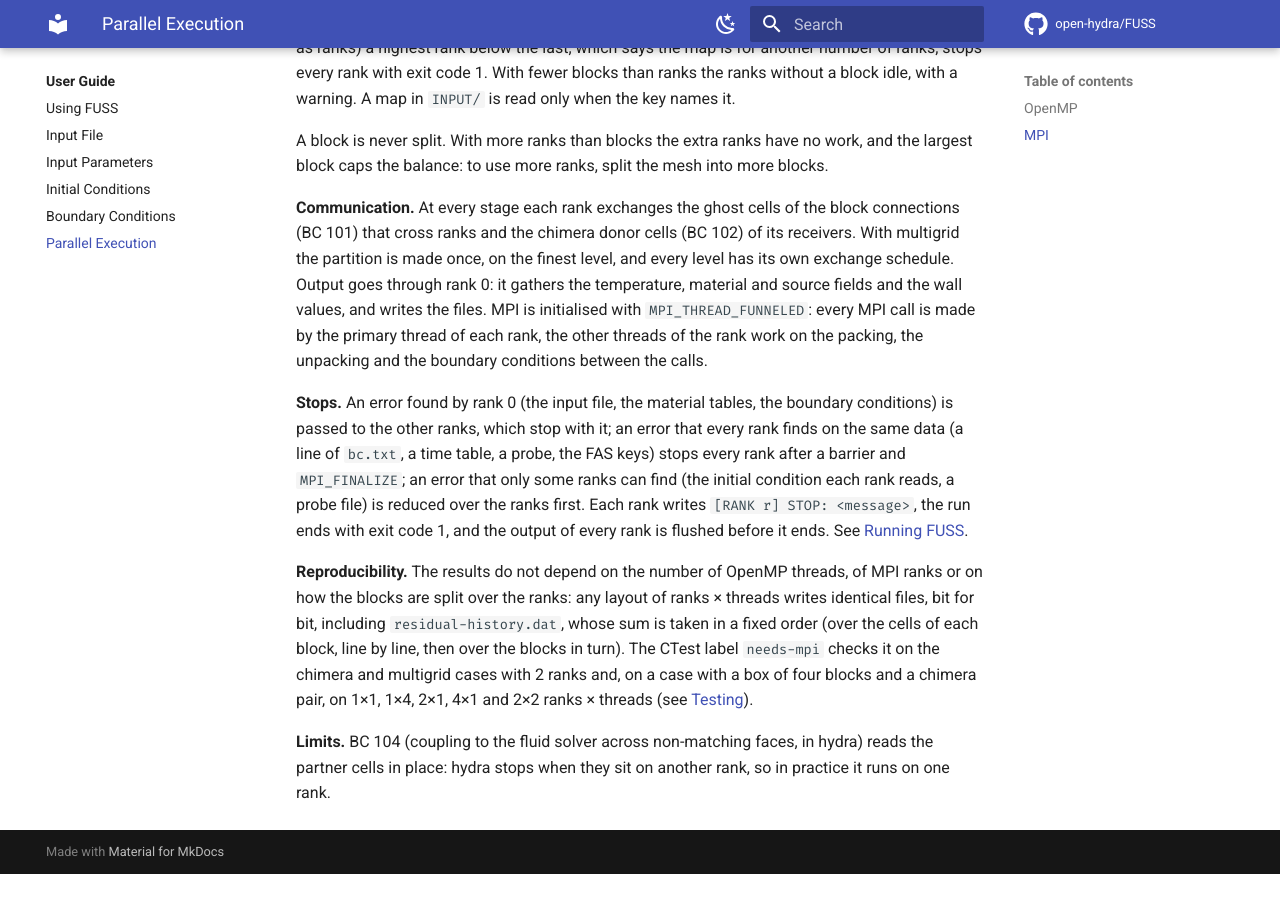
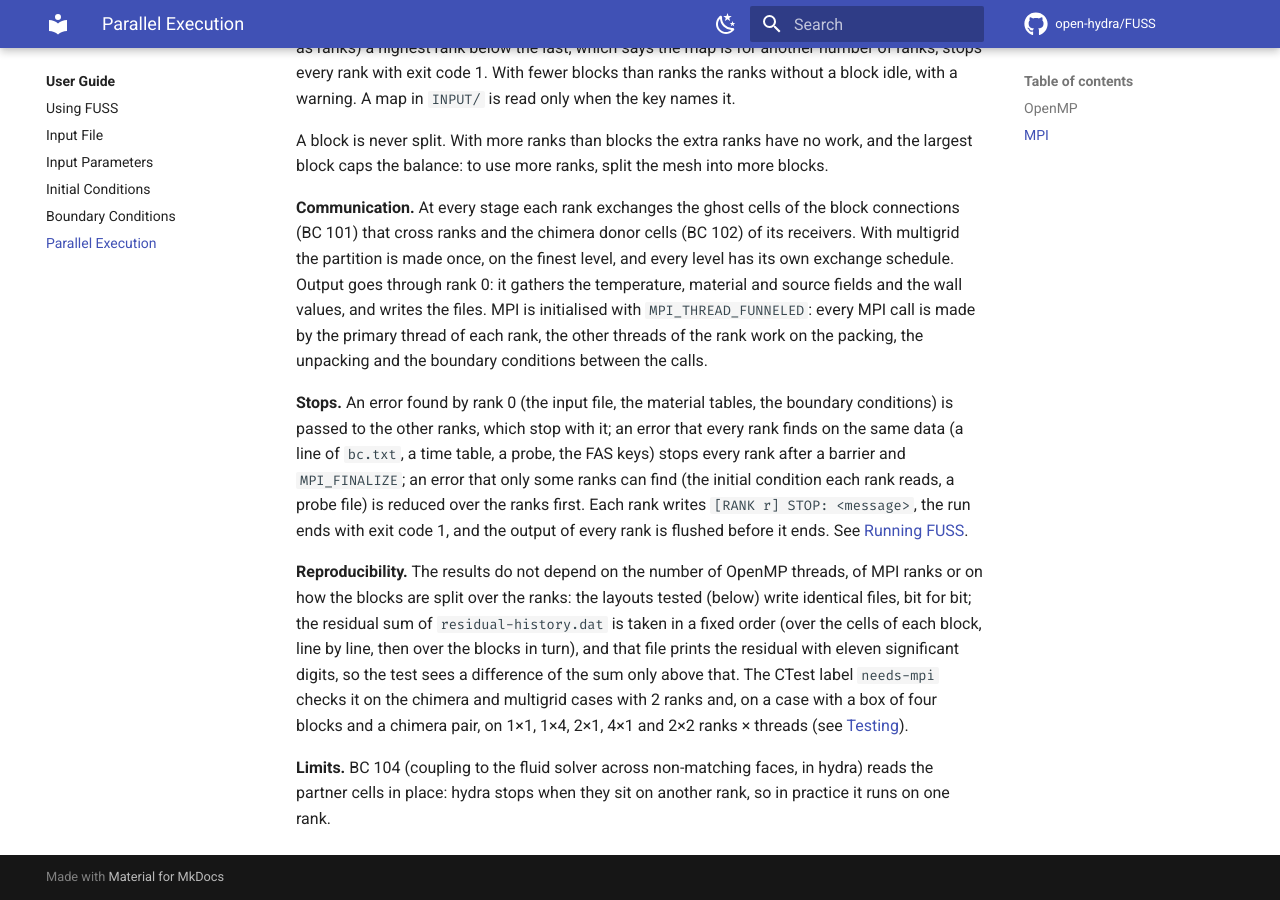
Before and after one commit to open-hydra/FUSS, an MkDocs documentation site: the page built from docs/user/parallel.md, in a window 1280 px wide and 900 px high, scrolled down 1173 px. Built offline with MkDocs 1.6.1 and Material for MkDocs 9.7.7, drawn with Linux system fonts in a browser that asks for light colours; comment, search, counter and statistics services are not loaded; before the commit the page ends 2047 px from its top, so only the background shows below that.

Commit message:
docs: unverified claims softened (irs-beta 1.5 test, (1+2eps)^3 bound, bit-identity of any layout)
time-integration.md:74 "(1.5 did not converge on a test plate)" dropped: its vnn convention was never stated and it was not re-tested;
:117 the (1+2eps)^3 estimate no longer promises stability at VNN 1 or more (decks of the suite run IRS at 1; the admissible-update
check catches an overshoot); user/parallel.md:36 "any layout writes identical files" limited to the layouts tested, and the
history file prints eleven significant digits (Wrap_Setup.f90:165, E20.10), so a last-bit difference of the sum is not seen there
(MPIBitIdentity is non-discriminating, verification finding P-2). Text only.

Co-Authored-By: Claude Sonnet 5.5 <noreply@anthropic.com>

```diff
--- a/docs/user/parallel.md
+++ b/docs/user/parallel.md
@@ -35,6 +35,6 @@ A block is never split. With more ranks than blocks the extra ranks have no work
 
 **Stops.** An error found by rank 0 (the input file, the material tables, the boundary conditions) is passed to the other ranks, which stop with it; an error that every rank finds on the same data (a line of `bc.txt`, a time table, a probe, the FAS keys) stops every rank after a barrier and `MPI_FINALIZE`; an error that only some ranks can find (the initial condition each rank reads, a probe file) is reduced over the ranks first. Each rank writes `[RANK r] STOP: <message>`, the run ends with exit code 1, and the output of every rank is flushed before it ends. See [Running FUSS](using.md#exit-codes).
 
-**Reproducibility.** The results do not depend on the number of OpenMP threads, of MPI ranks or on how the blocks are split over the ranks: any layout of ranks × threads writes identical files, bit for bit, including `residual-history.dat`, whose sum is taken in a fixed order (over the cells of each block, line by line, then over the blocks in turn). The CTest label `needs-mpi` checks it on the chimera and multigrid cases with 2 ranks and, on a case with a box of four blocks and a chimera pair, on 1×1, 1×4, 2×1, 4×1 and 2×2 ranks × threads (see [Testing](../development/testing.md)).
+**Reproducibility.** The results do not depend on the number of OpenMP threads, of MPI ranks or on how the blocks are split over the ranks: the layouts tested (below) write identical files, bit for bit; the residual sum of `residual-history.dat` is taken in a fixed order (over the cells of each block, line by line, then over the blocks in turn), and that file prints the residual with eleven significant digits, so the test sees a difference of the sum only above that. The CTest label `needs-mpi` checks it on the chimera and multigrid cases with 2 ranks and, on a case with a box of four blocks and a chimera pair, on 1×1, 1×4, 2×1, 4×1 and 2×2 ranks × threads (see [Testing](../development/testing.md)).
 
 **Limits.** BC 104 (coupling to the fluid solver across non-matching faces, in hydra) reads the partner cells in place: hydra stops when they sit on another rank, so in practice it runs on one rank.
```
Also changed, not shown: docs/theory/time-integration.md (+2 -2 lines).
